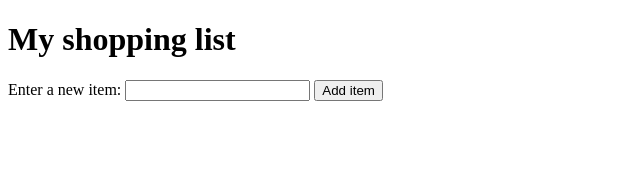
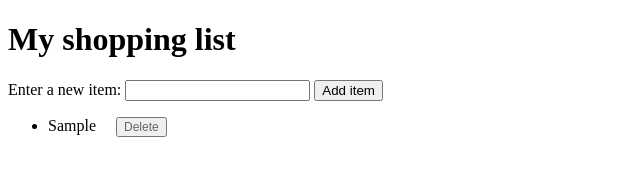
Before and after one commit to dannygallows/shopping-list, a plain HTML site: page index.html in a window 1280 px wide. Both pictures are taken after typing "Sample" into the empty fields and a click on the button "Add item". Shown: the whole page, without its empty margins (0-640 px from the left). Drawn offline with Linux system fonts and the light colour scheme.

Commit message:
Implement list item which can be deleted

```diff
--- a/index.html
+++ b/index.html
@@ -36,9 +36,27 @@
         const userInput = document.querySelector("input");
         const btn = document.querySelector("#addItem");
 
+        let input;
+
         function buttonClicked() {
-            let input = userInput.value;
+            input = userInput.value;
             userInput.value = "";
+
+            const listItem = document.createElement("li");
+            const span = document.createElement("span");
+            const deleteBtn = document.createElement("button");
+
+            span.textContent = input;
+            deleteBtn.textContent = "Delete";
+
+            listItem.appendChild(span);
+            listItem.appendChild(deleteBtn);
+
+            list.appendChild(listItem);
+
+            deleteBtn.addEventListener("click", function () {
+                list.removeChild(listItem);
+            });
         }
 
         btn.addEventListener("click", buttonClicked);
```
